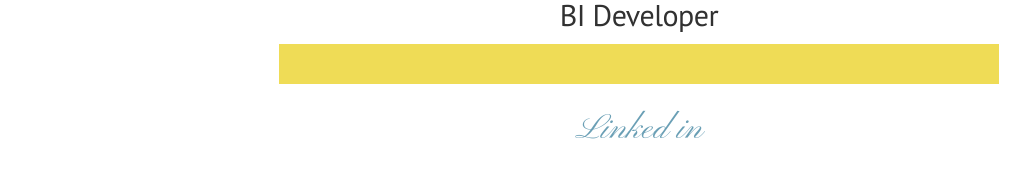
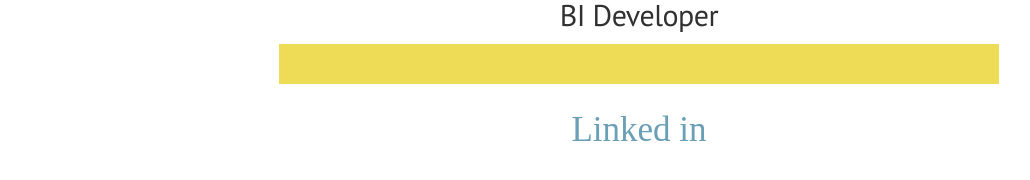
Before and after one commit to gr3ggM/gr3ggM.github.io, a Jekyll site: the page built from index.html, in a window 1280 px wide. Shown: the part 487-667 px from the top of the page, without its empty margins (1-1031 px from the left). Built offline with Jekyll 4.4.1, drawn with Linux system fonts in a browser that asks for light colours; some web fonts are replaced; the list of posts is cut into pages by our own code.

Commit message:
Update index.html

```diff
--- a/index.html
+++ b/index.html
@@ -2,7 +2,7 @@
 layout: default
 title: Home
 ---
-<link href='https://fonts.googleapis.com/css?family=Pinyon+Script' rel='stylesheet' type='text/css'>
+<link href='https://fonts.googleapis.com/css?family=Crimson+Script' rel='stylesheet' type='text/css'>
 <div class="profile">
    <img src="{{site.baseurl}}public/GreggMiller.JPG" class="profile-photo">
    <h2>BI Developer</h2>
```
